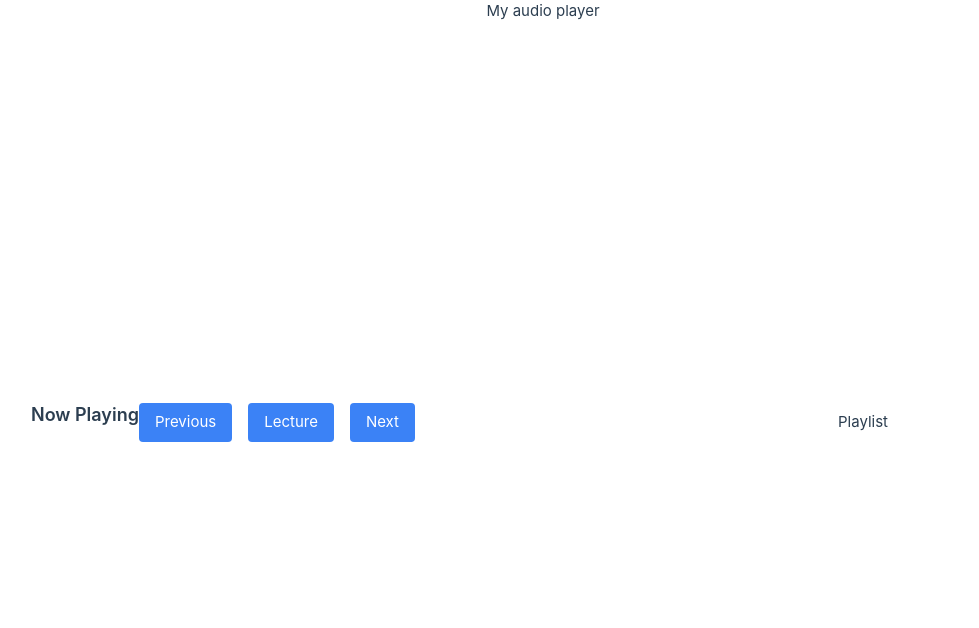
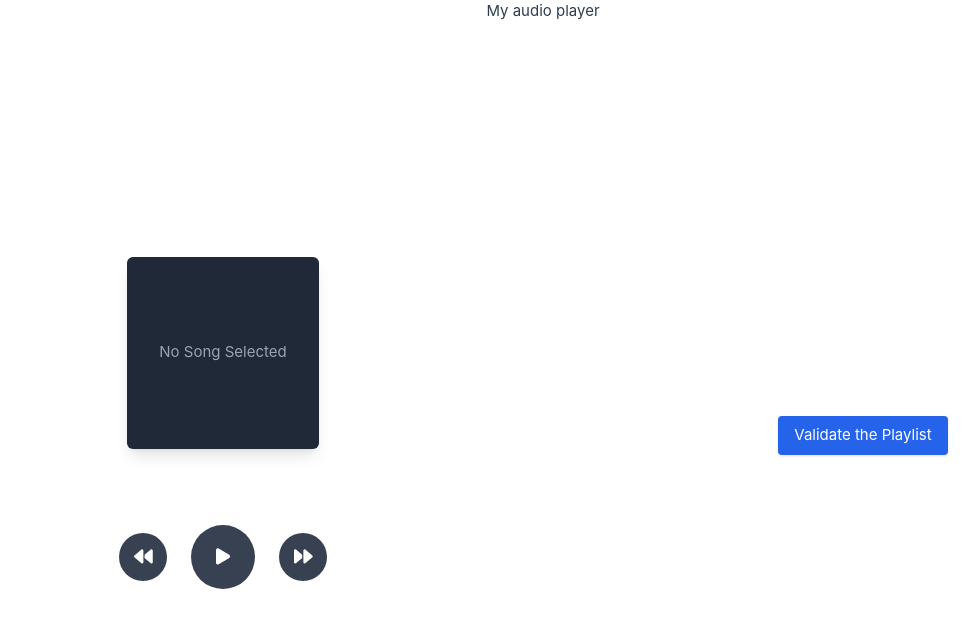
Before and after one commit to CamillePolice/MusicPlayer, a Vue app in the folder tutteo-app/: page / in a window 1280 px wide. Shown: the top 628 px of the page, without its empty margins (97-1076 px from the left). Built offline with nearby package versions, Linux system fonts and the light colour scheme; the HTML template or start-up script is replaced by a standard one.

Commit message:
feat: first draft of playlist and player

```diff
--- a/tutteo-app/src/components/Player.vue
+++ b/tutteo-app/src/components/Player.vue
@@ -1,22 +1,157 @@
 <template>
-  <div class="player">
-    <h1 class="text-lg font-semibold mb-4">Now Playing</h1>
-    <div class="flex gap-4">
-      <!-- Add type="button" to all buttons -->
-      <button type="button" class="bg-blue-500 text-white px-4 py-2 rounded hover:bg-blue-600">
-        Previous
+  <div class="flex flex-col items-center justify-center h-screen text-white">
+    <!-- Music Cover -->
+    <div v-if="currentSong" class="mb-6">
+      <img :src="currentSong.coverPath" alt="Cover for {{ currentSong.songName }}"
+        class="w-48 h-48 rounded-md shadow-lg object-cover" />
+    </div>
+    <div v-else class="mb-6">
+      <div class="w-48 h-48 rounded-md shadow-lg bg-gray-800 flex items-center justify-center">
+        <p class="text-gray-400">No Song Selected</p>
+      </div>
+    </div>
+
+    <!-- Song Info -->
+    <h1 class="text-lg font-semibold mb-2 text-center">
+      {{ currentSong?.songName || 'No Song Selected' }}
+    </h1>
+    <p class="text-sm text-gray-400 mb-4">
+      {{ currentSong?.artist || '' }}
+    </p>
+
+    <!-- Playback Controls -->
+    <div class="flex items-center gap-6">
+      <!-- Previous Button -->
+      <button type="button"
+        class="bg-gray-700 text-white w-12 h-12 flex items-center justify-center rounded-full hover:bg-blue-500 transition"
+        @click="playPrevious">
+        <font-awesome-icon icon="backward" size="lg" />
       </button>
-      <button type="button" class="bg-blue-500 text-white px-4 py-2 rounded hover:bg-blue-600">
-        Lecture
+
+      <!-- Play/Pause Toggle Button -->
+      <button type="button"
+        class="bg-gray-700 text-white w-16 h-16 flex items-center justify-center rounded-full hover:bg-blue-500 transition"
+        @click="togglePlayPause" :disabled="!currentSong">
+        <font-awesome-icon :icon="isPlaying ? 'pause' : 'play'" size="lg" />
       </button>
-      <button type="button" class="bg-blue-500 text-white px-4 py-2 rounded hover:bg-blue-600">
-        Next
+
+      <!-- Next Button -->
+      <button type="button"
+        class="bg-gray-700 text-white w-12 h-12 flex items-center justify-center rounded-full hover:bg-blue-500 transition"
+        @click="playNext">
+        <font-awesome-icon icon="forward" size="lg" />
       </button>
     </div>
   </div>
 </template>
 
+
 <script setup lang="ts">
+import { ref, watch } from 'vue';
+import { Howl } from 'howler';
+import type { Music } from '../types/music.types'
+
+// Props: Receive selected songs from the parent
+const { selectedSongs } = defineProps<{
+  selectedSongs: Music[];
+}>();
+
+// Reactive state
+const isPlaying = ref(false);
+const currentIndex = ref(0);
+const currentSong = ref<Music | null>(null);
+
+let sound: Howl | null = null;
+
+// Watch for changes in selectedSongs and reset the player
+watch(
+  () => selectedSongs,
+  (newSongs) => {
+
+    if (newSongs.length > 0) {
+      currentIndex.value = 0;
+      currentSong.value = newSongs[0];
+      loadSong(currentSong.value);
+    } else if (sound) {
+      stopPlayback();
+    }
+  },
+  { immediate: true }
+);
+
+// Function to load a new song into the Howl instance
+function loadSong(song: Music | null) {
+  if (sound) {
+    sound.unload(); // Unload the current sound
+  }
+  if (song) {
+    sound = new Howl({
+      src: [song.musicPath],
+      onload: () => {
+        console.log(`Loaded: ${song.songName}`);
+      },
+      onloaderror: (id, error) => {
+        console.error('Failed to load audio:', error);
+      },
+    });
+  }
+}
+
+// Toggle play/pause
+const togglePlayPause = () => {
+  if (!sound) return;
+
+  if (isPlaying.value) {
+    sound.pause();
+    console.log('Paused');
+  } else {
+    sound.play();
+    console.log('Playing');
+  }
+  isPlaying.value = !isPlaying.value;
+};
+
+const playNext = () => {
+  if (currentIndex.value < selectedSongs.length - 1) {
+    currentIndex.value++;
+    currentSong.value = selectedSongs[currentIndex.value];
+    loadSong(currentSong.value);
+  } else {
+    currentIndex.value = 0;
+    currentSong.value = selectedSongs[0];
+    loadSong(currentSong.value);
+  }
+
+  if (isPlaying.value) sound?.play();
+};
+
+// Play the previous song
+const playPrevious = () => {
+  if (currentIndex.value > 0) {
+    currentIndex.value--;
+    currentSong.value = selectedSongs[currentIndex.value];
+    loadSong(currentSong.value);
+  } else {
+    currentIndex.value = selectedSongs.length - 1;
+    currentSong.value = selectedSongs[selectedSongs.length - 1];
+    loadSong(currentSong.value);
+  }
+
+  if (isPlaying.value) sound?.play();
+};
+
+// Stop playback and reset the player
+const stopPlayback = () => {
+  if (sound) {
+    sound.stop();
+    sound.unload();
+    sound = null;
+  }
+  isPlaying.value = false;
+  currentIndex.value = 0;
+  currentSong.value = null;
+};
 </script>
 
+
 <style scoped></style>
--- a/tutteo-app/src/components/Playlist.vue
+++ b/tutteo-app/src/components/Playlist.vue
@@ -1,10 +1,90 @@
 <template>
-    <div class="playlist">
-        <h1>Playlist</h1>
+  <div class="playlist">
+    <ul>
+      <li v-for="(music, index) in musics" :key="music.musicPath"
+        class="playlist-item flex items-center gap-4 p-2 rounded-lg">
+        <input type="checkbox"
+          class="playlist-checkbox w-5 h-5 text-blue-600 bg-gray-100 border-gray-300 rounded focus:ring-blue-500 focus:ring-2"
+          v-model="selectedMusics" :value="index" />
+        <img v-if="music.coverPath" :src="music.coverPath" alt="Cover for {{ music.songName }}"
+          class="playlist-cover w-20 h-20 rounded-lg object-cover shadow-md" />
+        <div class="playlist-info">
+          <strong class="block text-lg font-semibold">{{ music.songName }}</strong>
+          <p class="text-sm text-gray-500">{{ music.artist }}</p>
+        </div>
+      </li>
+    </ul>
+    <!-- Center the button -->
+    <div class="flex justify-center mt-4">
+      <button
+        class="validate-button px-4 py-2 bg-blue-600 text-white rounded shadow hover:bg-blue-700 focus:ring-2 focus:ring-blue-500"
+        @click="validatePlaylist">
+        Validate the Playlist
+      </button>
     </div>
+  </div>
 </template>
 
 <script setup lang="ts">
+import { ref } from 'vue';
+import type { Music } from '../types/music.types';
+
+const { musics } = defineProps<{
+  musics: Music[];
+}>();
+
+const selectedMusics = ref<number[]>([]);
+const emit = defineEmits(['run-songs']);
+
+const validatePlaylist = () => {
+  const selectedSongs = selectedMusics.value.map((index) => musics[index]);
+  emit('run-songs', selectedSongs);
+};
 </script>
 
-<style scoped></style>
+<style scoped>
+/* Playlist container */
+.playlist {
+  display: flex;
+  flex-direction: column;
+  gap: 10px;
+}
+
+/* Playlist items */
+.playlist-item {
+  display: flex;
+  align-items: center;
+  gap: 15px;
+}
+
+/* Cover image styling */
+.playlist-cover {
+  width: 80px;
+  height: 80px;
+  border-radius: 8px;
+  object-fit: cover;
+  box-shadow: 0 2px 5px rgba(0, 0, 0, 0.2);
+}
+
+/* Text info styling */
+.playlist-info {
+  display: flex;
+  flex-direction: column;
+}
+
+.playlist-info strong {
+  font-size: 16px;
+  line-height: 1.2;
+}
+
+.playlist-info p {
+  font-size: 14px;
+  color: #666;
+  margin: 0;
+}
+
+/* Button styling */
+.validate-button {
+  align-self: center;
+}
+</style>
--- /dev/null
+++ b/tutteo-app/src/services/music.services.ts
@@ -0,0 +1,34 @@
+import type { Music } from '@/types/music.types'
+
+export const getMusics = async (): Promise<Music[]> => {
+  const musicFiles = import.meta.glob('@/assets/musics/*')
+  const coverFiles = import.meta.glob('@/assets/covers/*')
+
+  // Utility to process paths
+  const processPaths = (paths: Record<string, any>): Record<string, string> => {
+    return Object.entries(paths).reduce<Record<string, string>>((result, [fullPath]) => {
+      const filename = fullPath.substring(fullPath.lastIndexOf('/') + 1, fullPath.lastIndexOf('.'))
+      result[filename] = fullPath
+      return result
+    }, {})
+  }
+
+  const musicPaths = processPaths(musicFiles)
+  const coverPaths = processPaths(coverFiles)
+
+  const musicList: Music[] = Object.entries(musicPaths).map(([filename, musicPath]) => {
+    const match = filename.match(/(.+)\s-\s(.+)/)
+    const songName = match?.[1]?.trim() || 'Unknown'
+    const artist = match?.[2]?.trim() || 'Unknown'
+    const coverPath = coverPaths[songName] || ''
+
+    return {
+      coverPath,
+      musicPath,
+      artist,
+      songName,
+    }
+  })
+
+  return musicList
+}
--- /dev/null
+++ b/tutteo-app/src/types/music.types.ts
@@ -0,0 +1,6 @@
+export type Music = {
+  coverPath: string
+  musicPath: string
+  artist: string
+  songName: string
+}
--- a/tutteo-app/src/views/AudioPlayerView.vue
+++ b/tutteo-app/src/views/AudioPlayerView.vue
@@ -1,17 +1,31 @@
 <template>
   <div class="audio-player-view">
     <div class="player">
-            <Player />
+      <Player :selectedSongs="selectedSongs" />
     </div>
     <div class="playlist">
-            <Playlist />
+      <Playlist :musics="musics" @run-songs="handleRunSongs" />
     </div>
   </div>
 </template>
 
 <script setup lang="ts">
+import { getMusics } from '../services/music.services';
+import { ref, onMounted } from 'vue';
 import Player from '../components/Player.vue';
 import Playlist from '../components/Playlist.vue';
+import type { Music } from '../types/music.types'
+
+const musics = ref<Music[]>([]);
+const selectedSongs = ref<Music[]>([]);
+
+onMounted(async () => {
+  musics.value = await getMusics();
+});
+
+const handleRunSongs = (songs: Music[]) => {
+  selectedSongs.value = songs;
+};
 
 </script>
 
@@ -40,4 +54,18 @@ import Playlist from '../components/Playlist.vue';
   align-items: center;
   /* Example background color */
 }
+
+@media (max-width: 768px) {
+  .audio-player-view {
+    flex-direction: column;
+  }
+
+  .player,
+  .playlist {
+    flex: unset;
+    width: 100%;
+    height: 50vh;
+    /* Split height in two */
+  }
+}
 </style>
```
Lines whose indentation alone changed are shown as unchanged.
